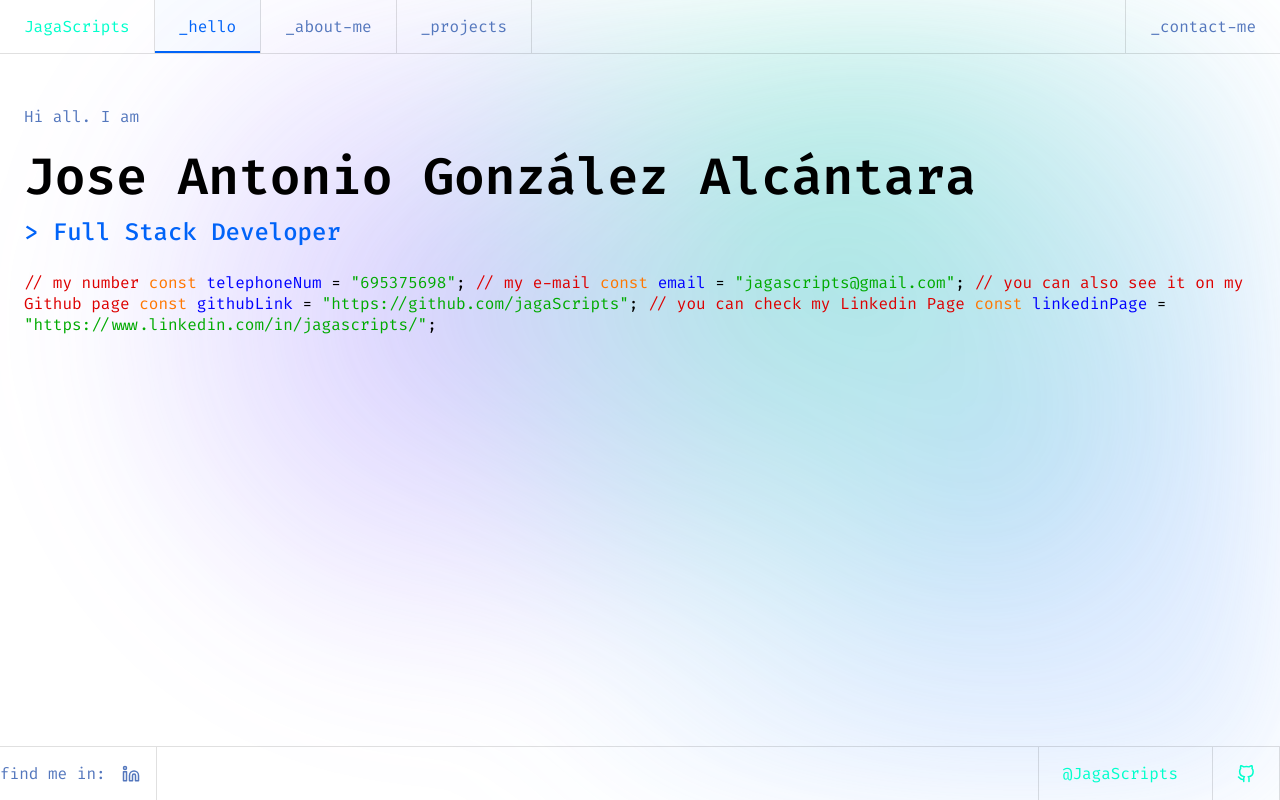
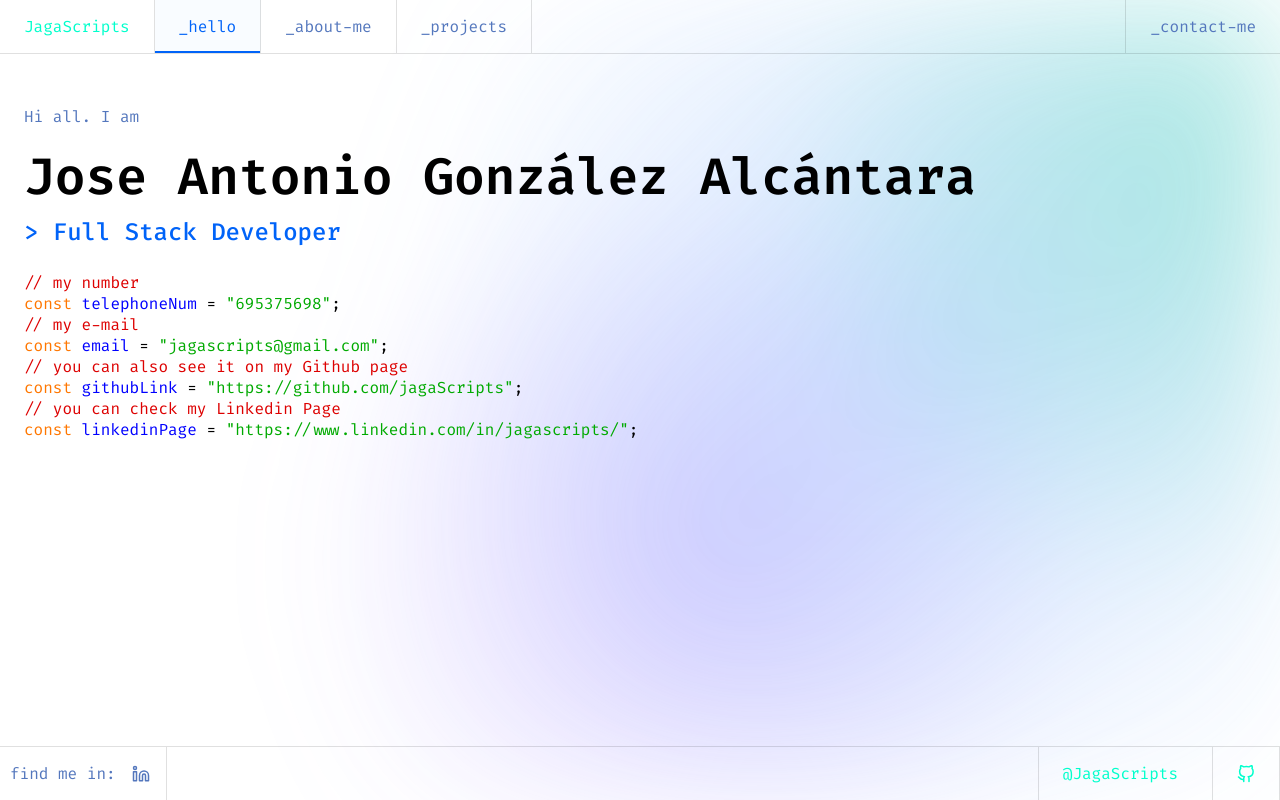
Before and after one commit to JagaScripts/jagascripts, a Flask app: page / in a window 1280 px wide. Run offline with Flask 3, Linux system fonts and the light colour scheme.

Commit message:
feat: implementar el frontend inicial del portafolio con estilos CSS personalizados y estructura de plantilla

```diff
--- a/app/main/static/css/style.css
+++ b/app/main/static/css/style.css
@@ -36,9 +36,9 @@ body {
   position: fixed;
   inset: 0;
   pointer-events: none;
-  background: radial-gradient(40rem 40rem at 65% 30%, rgba(51, 209, 177, 0.45), transparent 70%),
-    radial-gradient(50rem 50rem at 80% 60%, rgba(110, 168, 254, 0.42), transparent 70%),
-    radial-gradient(35rem 35rem at 35% 40%, rgba(123, 92, 255, 0.38), transparent 70%);
+  background: radial-gradient(40rem 40rem at 95% 20%, rgba(51, 209, 177, 0.45), transparent 70%),
+    radial-gradient(50rem 50rem at 75% 40%, rgba(110, 168, 254, 0.42), transparent 70%),
+    radial-gradient(35rem 35rem at 55% 70%, rgba(123, 92, 255, 0.38), transparent 70%);
   filter: blur(60px);
   mix-blend-mode: multiply;
   opacity: 0.8;
@@ -147,15 +147,15 @@ body {
   margin: 0 0 24px;
 }
 
-.code-block {
+/* .code-block {
   margin: 0;
   padding: 20px;
-  background: rgba(255, 255, 255, 0.15); /* Mucho más transparente */
-  backdrop-filter: blur(12px); /* Efecto de cristal para que se vea la aurora */
+  background: rgba(255, 255, 255, 0.15); Mucho más transparente */
+/* backdrop-filter: blur(12px); Efecto de cristal para que se vea la aurora
   border: 1px solid var(--border);
   border-radius: 8px;
   color: var(--text);
-}
+} */
 
 .comment {
   color: var(--comment);
@@ -179,6 +179,7 @@ body {
   gap: 0;
   color: var(--muted);
   height: 100%;
+  padding-left: 10px;
 }
 
 .site-footer .icon {
--- a/app/main/templates/index.html
+++ b/app/main/templates/index.html
@@ -36,18 +36,28 @@
       <p class="hey">Hi all. I am</p>
       <h1 class="name">{{ context.FULL_NAME }}</h1>
       <h2 class="role">&gt; {{ context.JOB_TITLE }}</h2>
-      <span class="comment">// my number</span>
-      <span class="keyword">const</span> <span class="variable">telephoneNum</span> = <span class="string">"{{
-        context.PHONE_NUMBER }}"</span>;
-      <span class="comment">// my e-mail</span>
-      <span class="keyword">const</span> <span class="variable">email</span> = <span class="string">"{{
-        context.EMAIL_ADDRESS }}"</span>;
-      <span class="comment">// you can also see it on my Github page</span>
-      <span class="keyword">const</span> <span class="variable">githubLink</span> = <span class="string">"{{
-        context.GITHUB_URL }}"</span>;
-      <span class="comment">// you can check my Linkedin Page</span>
-      <span class="keyword">const</span> <span class="variable">linkedinPage</span> = <span class="string">"{{
-        context.LINKEDIN_URL }}"</span>;
+
+      <div class="code-snippet">
+        <div class="line"><span class="comment">// my number</span></div>
+        <div class="line">
+          <span class="keyword">const</span> <span class="variable">telephoneNum</span> = <span class="string">"{{ context.PHONE_NUMBER }}"</span>;
+        </div>
+
+        <div class="line"><span class="comment">// my e-mail</span></div>
+        <div class="line">
+          <span class="keyword">const</span> <span class="variable">email</span> = <span class="string">"{{ context.EMAIL_ADDRESS }}"</span>;
+        </div>
+
+        <div class="line"><span class="comment">// you can also see it on my Github page</span></div>
+        <div class="line">
+          <span class="keyword">const</span> <span class="variable">githubLink</span> = <span class="string">"{{ context.GITHUB_URL }}"</span>;
+        </div>
+
+        <div class="line"><span class="comment">// you can check my Linkedin Page</span></div>
+        <div class="line">
+          <span class="keyword">const</span> <span class="variable">linkedinPage</span> = <span class="string">"{{ context.LINKEDIN_URL }}"</span>;
+        </div>
+      </div>
     </div>
 
     <!-- <pre class="code-block"><code></code></pre> -->
```
